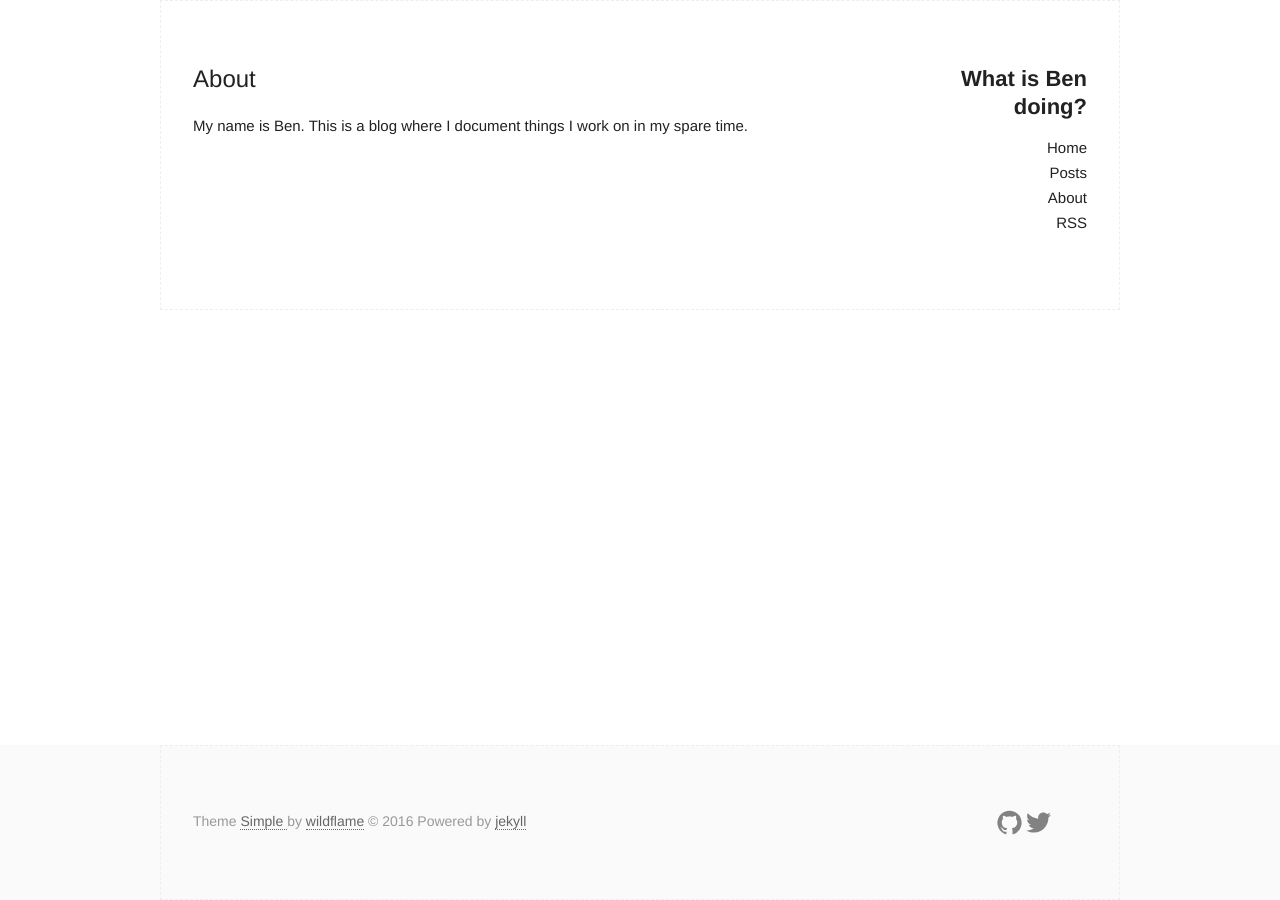
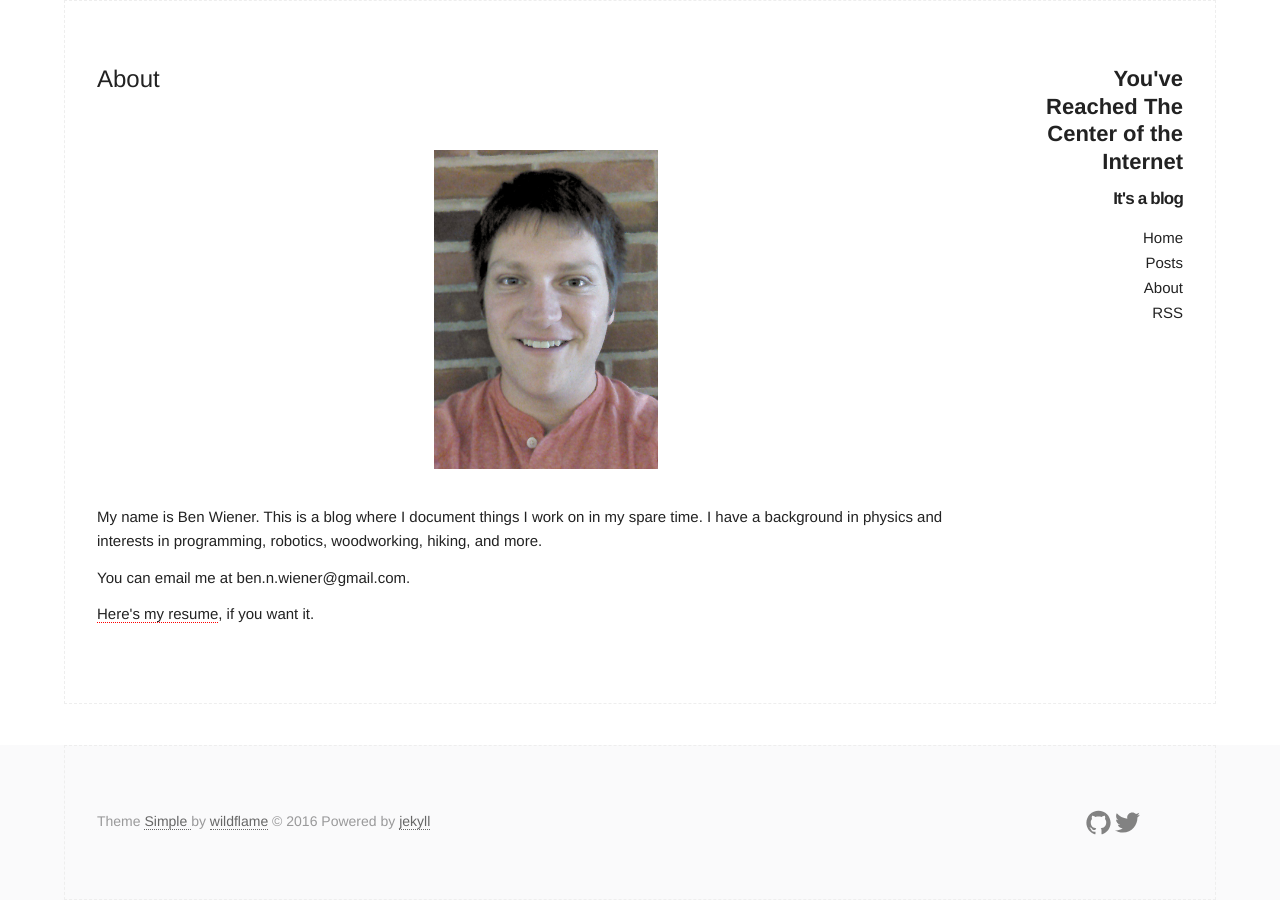
Before and after one commit to ishmandoo/ishmandoo.github.io, a Jekyll site: the page built from about.md, in a window 1280 px wide. Built offline with Jekyll 4.4.1, drawn with Linux system fonts in a browser that asks for light colours.

Commit message:
rename and reformat

```diff
--- a/_config.yml
+++ b/_config.yml
@@ -6,10 +6,10 @@
 # 'jekyll serve'. If you change this file, please restart the server process.
 
 # Site settings
-title: What is Ben doing?
+title: You've Reached The Center of the Internet
 email: ben.n.wiener@gmail.com
 description: > # this means to ignore newlines until "baseurl:"
-  A blog.
+  It's a blog
 baseurl: "" # the subpath of your site, e.g. /blog
 url: "" # the base hostname & protocol for your site
 twitter_username: ishmandoo
--- a/_includes/header.html
+++ b/_includes/header.html
@@ -1,6 +1,7 @@
 <header class="site-header">
 
   <h2 class="logo"><a href="{{ site.baseurl }}/">{{ site.title }}</a></h2>
+  <h4 class="logo">{{ site.description }}</h4>
 
   <div class="nav">
 
--- a/_layouts/default.html
+++ b/_layouts/default.html
@@ -5,11 +5,11 @@
   <body>
     <div class="page-content">
       <div class="container">
-        <div class="three columns">
+        <div class="two columns">
           {% include header.html %}
         </div>
 
-        <div class="nine columns" style="z-index:100;">
+        <div class="ten columns" style="z-index:100;">
           <div class="wrapper">
             {{ content }}
           </div>
--- a/_sass/_base.scss
+++ b/_sass/_base.scss
@@ -40,7 +40,7 @@
 .container {
   position:relative;
   width: 100%;
-  max-width: 960px;
+  max-width: 1280px;
   margin: 0 auto;
   padding: 10px 10px;
   box-sizing: border-box;
--- a/about.md
+++ b/about.md
@@ -4,4 +4,19 @@ title: About
 permalink: /about/
 ---
 
-My name is Ben. This is a blog where I document things I work on in my spare time.
+<br/>
+<center>
+<img src="/assets/img/photo_friendly.jpg" width="25%">
+</center>
+<br/>
+
+<p>
+My name is Ben Wiener. This is a blog where I document things I work on in my spare time. I have a background in physics and interests in programming, robotics, woodworking, hiking, and more.
+</p>
+
+<p>
+You can email me at &#098;&#101;&#110;&#046;&#110;&#046;&#119;&#105;&#101;&#110;&#101;&#114;&#064;&#103;&#109;&#097;&#105;&#108;&#046;&#099;&#111;&#109;.
+</p>
+<p>
+<a href="/assets/files/ben_wiener_resume.pdf" target="_blank"> Here's my resume</a>, if you want it.
+</p>
```
Also changed, not shown: assets/img/photo_friendly.jpg (added), 1 other file.
